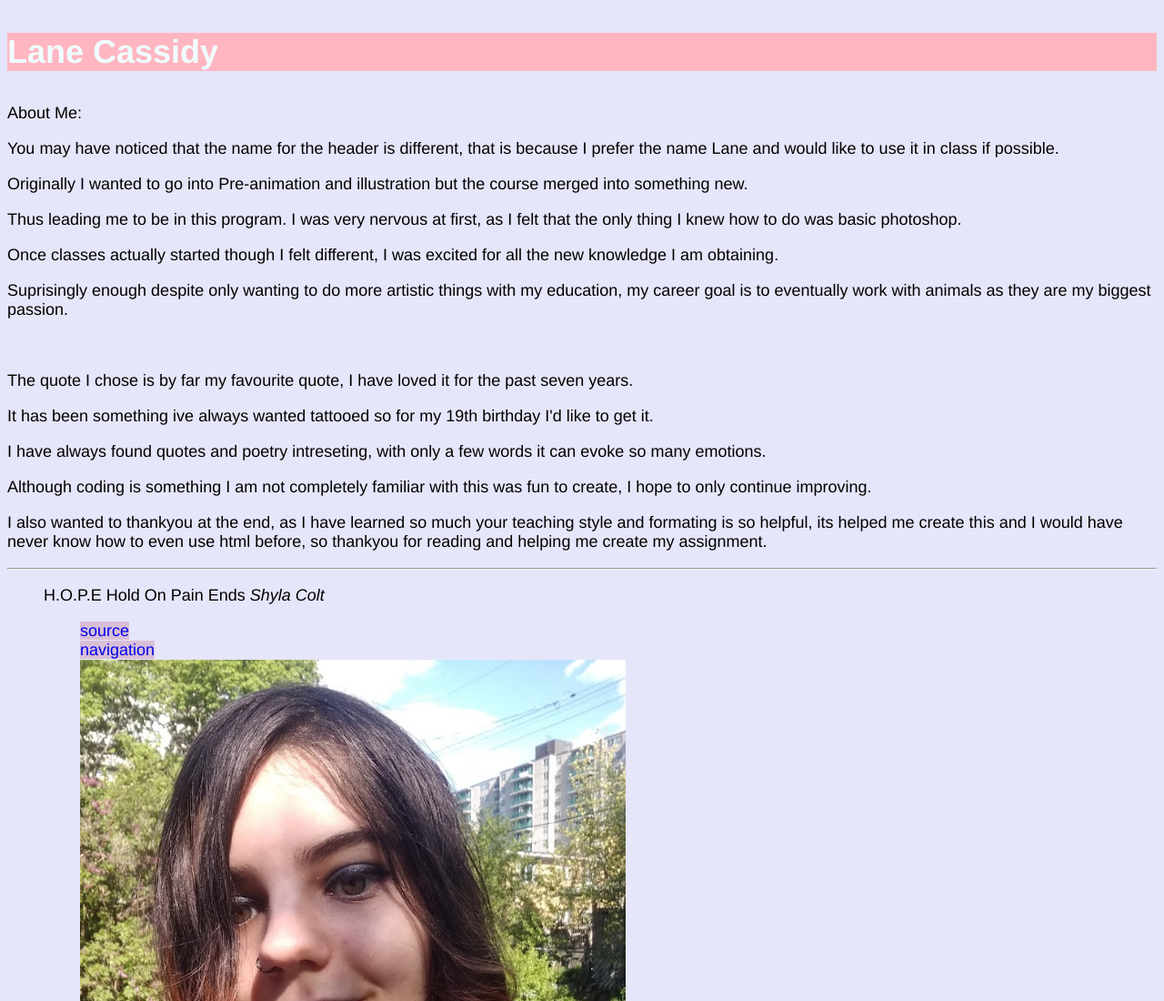
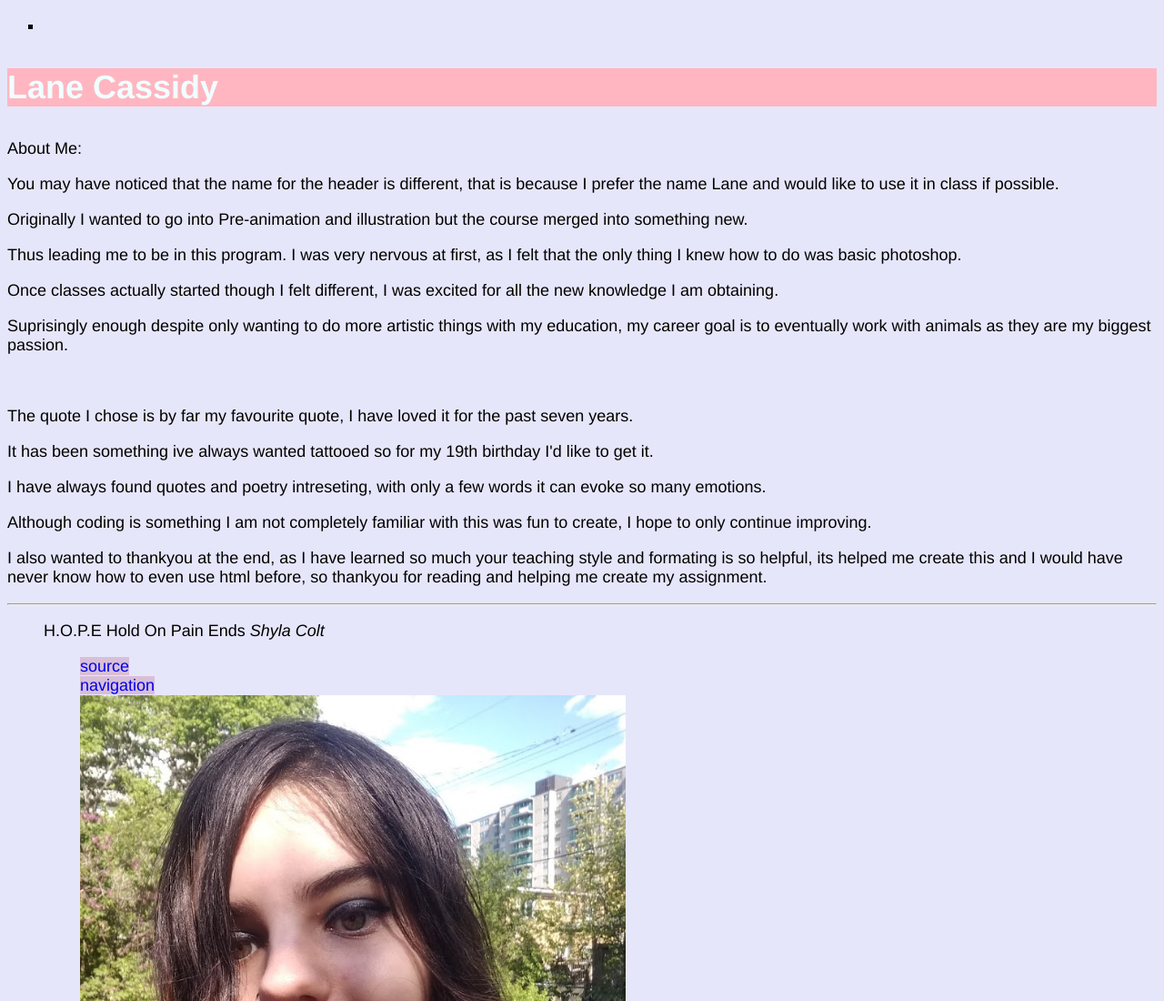
Before and after one commit to cass0240/cass0240.github.io, a plain HTML site: page html-assignment/index.html in a window 1280 px wide. Shown: the top 1100 px of the page at 91% size. Drawn offline with Linux system fonts and the light colour scheme.

Commit message:
finished

```diff
--- a/html-assignment/index.html
+++ b/html-assignment/index.html
@@ -8,7 +8,8 @@
 <link href="main.css" rel="stylesheet">
 </head>
  <body>
-  <ul style="list-style-type:square"></ul>
+  <ul style="list-style-type:square"><li></ul>
+
  <! -- Document Content -- >
  </Header>
  <h1><P style="color: azure; background-color: lightpink;"> Lane Cassidy </P></h1>
```
